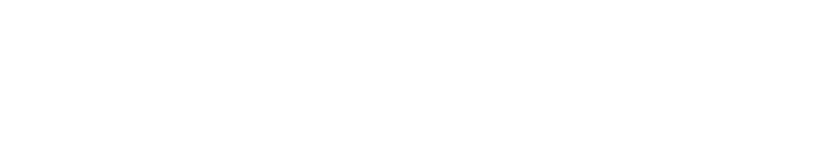
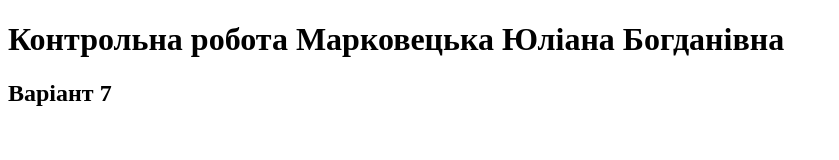
Before and after one commit to ityuliana/web-programming-labs, a plain HTML site: page Control_work/index.html in a window 1280 px wide. Shown: the whole page, without its empty margins (0-839 px from the left). Drawn offline with Linux system fonts and the light colour scheme.

Commit message:
Update title and add headings in index.html

```diff
--- a/Control_work/index.html
+++ b/Control_work/index.html
@@ -2,9 +2,11 @@
 <html>
   <head>
     <meta charset="UTF-8">
-    <title>Контрольна робота</title>
+    <title></title>
   </head>
   <body>
+    <h1>Контрольна робота Марковецька Юліана Богданівна</h1>
+    <h2>Варіант 7</h2>
      <script src="main.js"></script>
      </body>
 </html>
```
